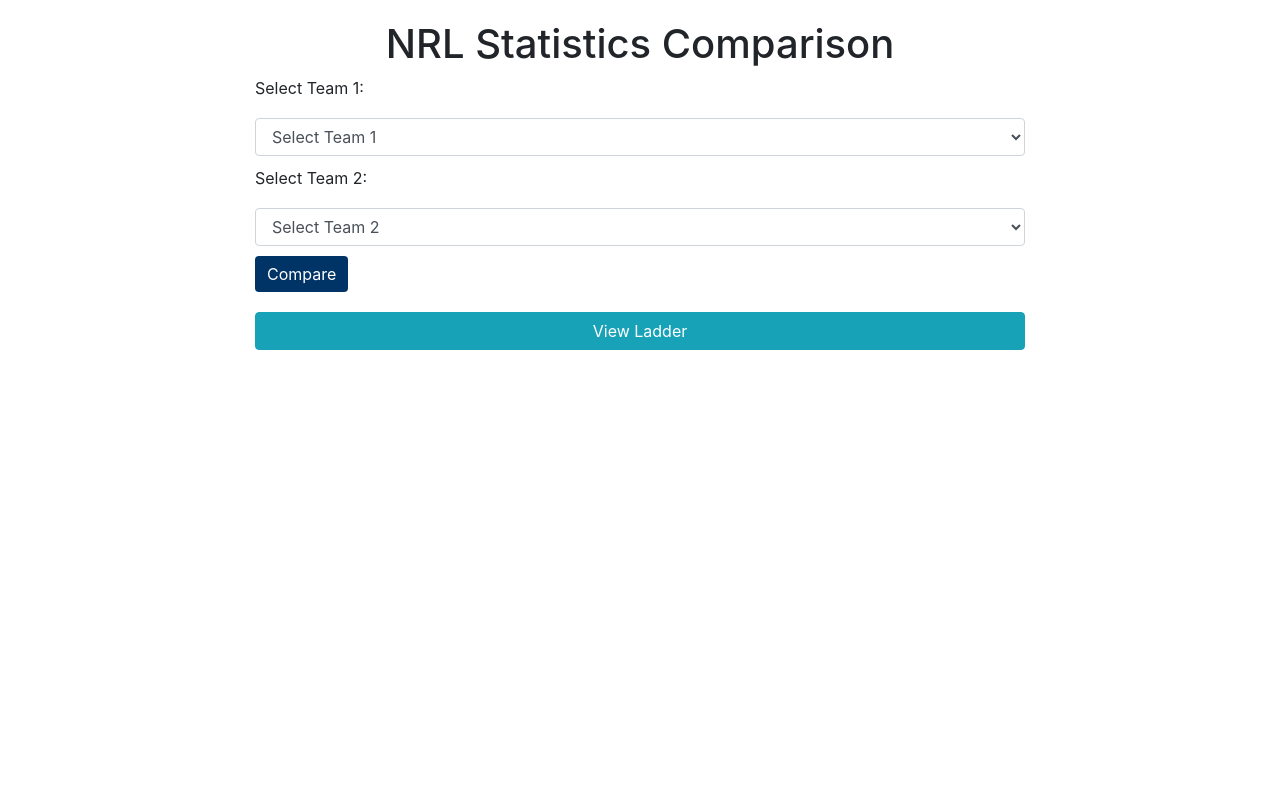
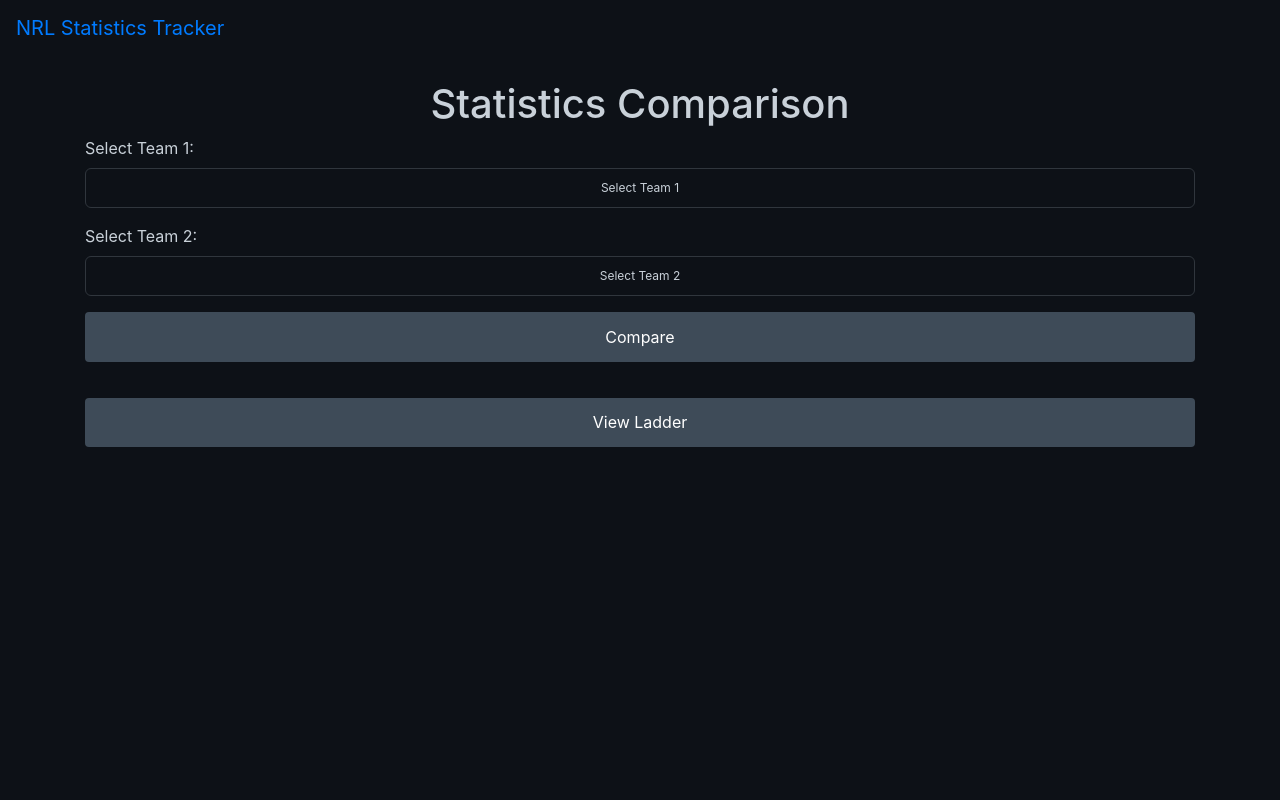
Before and after one commit to JMShadbury/nrl-stat-tracker, a Flask app: template scripts/templates/index.html in a window 1280 px wide. Run offline with Flask 3, Linux system fonts and the light colour scheme; the template is opened without the code that fills it, so the values that code supplies are empty; parts of the project's set-up code (start-up, migrations or seed data) failed here and were passed over; some libraries are stand-ins or nearby versions.

Commit message:
adding style

```diff
--- a/scripts/templates/index.html
+++ b/scripts/templates/index.html
@@ -1,6 +1,8 @@
 <!DOCTYPE html>
-<html>
+<html lang="en">
    <head>
+      <meta charset="UTF-8">
+      <meta name="viewport" content="width=device-width, initial-scale=1.0">
       <title>NRL Statistics</title>
       <!-- Bootstrap CSS CDN for styling -->
       <link rel="stylesheet" href="https://stackpath.bootstrapcdn.com/bootstrap/4.3.1/css/bootstrap.min.css">
@@ -9,58 +11,160 @@
       <script src="https://cdnjs.cloudflare.com/ajax/libs/popper.js/1.14.7/umd/popper.min.js"></script>
       <script src="https://stackpath.bootstrapcdn.com/bootstrap/4.3.1/js/bootstrap.min.js"></script>
       <style>
-        body {
-            padding-top: 20px;
+        body, html {
+            height: 100%;
+            margin: 0;
+            color: #c9d1d9;
+            background-color: #0d1117;
+            font-family: -apple-system,BlinkMacSystemFont,Segoe UI,Helvetica,Arial,sans-serif,Apple Color Emoji,Segoe UI Emoji;
        }
-        .container {
-            max-width: 800px;
-            margin: auto;
+        .container-custom {
+            background-color: #161b22;
+            padding: 2rem;
+            border-radius: 6px;
+            margin-top: 2rem;
+            box-shadow: 0 8px 24px rgba(0,0,0,.5);
        }
-        select, button {
-            margin: 10px 0;
+       .dropdown-custom select {
+        width: 100%%; /* Adjust the width as needed */
+        height: 2.5rem; /* Adjust the height as needed */
+        padding: 0.5rem;
+        background: #0d1117;
+        font-size: 12px;
+        color: #c9d1d9;
+        border: 1px solid #30363d;
+        border-radius: 6px;
+        margin-bottom: 1rem;
+        appearance: none;
+        -webkit-appearance: none;
+        -moz-appearance: none;
+        text-align: center;
     }
-        .btn-primary {
-            background-color: #003366; /* A shade of dark blue, change as needed */
+        .dropdown-custom select:focus {
+            outline: none;
+            border-color: #161b22;
+            background-color: transparent;
+           /* Add this line to remove the background color on focus */
+       }
+        .dropdown-custom select::-ms-expand {
+            display: none;
+           /* Remove the default arrow in IE */
+       }
+
+       /* Adjust the highlighting */
+        .dropdown-custom select:focus {
+            outline: none;
+           /* Remove the focus outline */
+            border-color: #238636;
+           /* Change the border color on focus */
+       }
+       .dropdown-custom select option {
+        overflow: hidden;
+        text-overflow: ellipsis;
+        white-space: nowrap;
+        font-size: 14px; /* Adjust the font size as needed */
+        }
+        .dropdown-custom select option:hover::before {
+            content: attr(title);
+        }
+       .btn-custom {
+           background-color: #3e4b58; /* Primary color */
+           color: #fff;
            border: none;
+           border-radius: 4px; /* Rounded corners */
+           padding: 0.8rem 1.6rem;
+           font-size: 1rem;
+           transition: background-color 0.3s, box-shadow 0.3s; /* Smooth hover effect */
        }
-        .btn-primary:hover {
-            background-color: #002244; /* A darker shade for hover effect */
+
+       .btn-custom:hover {
+           background-color: #0056b3; /* Darker shade on hover */
+           box-shadow: 0 4px 6px rgba(0, 0, 0, 0.1); /* Add a subtle shadow */
        }
-        .image-container {
-            margin-top: 20px;
+
+        .table-custom {
+            width: 100%;
+            background-color: #161b22;
+            border-collapse: collapse;
+            border-spacing: 0;
+            color: white;
+       }
+        .table-custom th, .table-custom td {
+            padding: .8rem;
+            border-bottom: 1px solid #30363d;
+       }
+        .table-custom th {
+            text-align: left;
+            border-bottom: 2px solid #30363d;
+       }
+        .table-custom tbody tr:hover {
+            background-color: #0d1117;
+       }
+        .footer-custom {
+            background-color: #161b22;
+            color: #c9d1d9;
+            padding: 1rem;
+            text-align: center;
+            border-top: 1px solid #30363d;
+       }
+       /* Utility classes for margin and padding */
+        .mt-2 {
+            margin-top: 2rem;
+       }
+        .mb-2 {
+            margin-bottom: 2rem;
+       }
+        .p-2 {
+            padding: 2rem;
+       }
+            .container-custom {
+                margin: 1rem;
+                padding: 1rem;
+           }
+            .btn-custom {
+                padding: .8rem;
+                width: 100%;
+                margin-bottom: 1rem;
+           }
+            .dropdown-custom select {
+                padding: .6rem;
            }
       </style>
    </head>
    <body>
+      <nav class="navbar navbar-expand-lg navbar-custom mb-4">
+         <a class="navbar-brand" href="#">NRL Statistics Tracker</a>
+      </nav>
       <div class="container">
-        <h1 class="text-center">NRL Statistics Comparison</h1>
+         <h1 class="text-center">Statistics Comparison</h1>
          <form method="post" action="/">
             <label for="team1">Select Team 1:</label>
+            <div class="dropdown-custom">
                <select name="team1" class="form-control">
                   <option value="" selected>Select Team 1</option>
                   {% for team in teams %}
                   <option value="{{ team }}" {% if team == selected_team1 %}selected="selected"{% endif %}>{{ team }}</option>
                   {% endfor %}
                </select>
-
+            </div>
             <label for="team2">Select Team 2:</label>
+            <div class="dropdown-custom">
                <select name="team2" class="form-control">
                   <option value="" selected>Select Team 2</option>
                   {% for team in teams %}
                   <option value="{{ team }}" {% if team == selected_team2 %}selected="selected"{% endif %}>{{ team }}</option>
                   {% endfor %}
                </select>
-
-            <input type="submit" value="Compare" class="btn btn-primary">
+            </div>
+            <input type="submit" value="Compare" class="btn-custom">
          </form>
          <form action="/ladder" method="get" style="margin-top: 20px;">
-            <button type="submit" class="btn btn-info btn-block">View Ladder</button>
+            <button type="submit" class="btn-custom">View Ladder</button>
          </form>
          {% if comparison_data %}
          <div>
-                <h2>Comparison Results</h2>
             <h3>{{ comparison_data.team1.name }} vs {{ comparison_data.team2.name }}</h3>
-                <table class="table table-hover table-bordered">
+            <table class="table table-hover table-bordered table-custom">
                <thead class="thead-dark">
                   <tr>
                      <th>Statistic</th>
@@ -117,5 +221,25 @@
           // Initial call to set the correct disabled state
           handleTeamSelect();
       });
+
+      function searchStats() {
+          var input, filter, table, tr, td, i, txtValue;
+          input = document.getElementById("statsSearch");
+          filter = input.value.toUpperCase();
+          table = document.getElementById("statsTable");
+          tr = table.getElementsByTagName("tr");
+
+          for (i = 0; i < tr.length; i++) {
+              td = tr[i].getElementsByTagName("td")[0];
+              if (td) {
+                  txtValue = td.textContent || td.innerText;
+                  if (txtValue.toUpperCase().indexOf(filter) > -1) {
+                      tr[i].style.display = "";
+                  } else {
+                      tr[i].style.display = "none";
+                  }
+              }
+          }
+      }
    </script>
 </html>
```
Also changed, not shown: scripts/templates/ladder.html (+6 -8 lines). Lines whose indentation alone changed are shown as unchanged.
